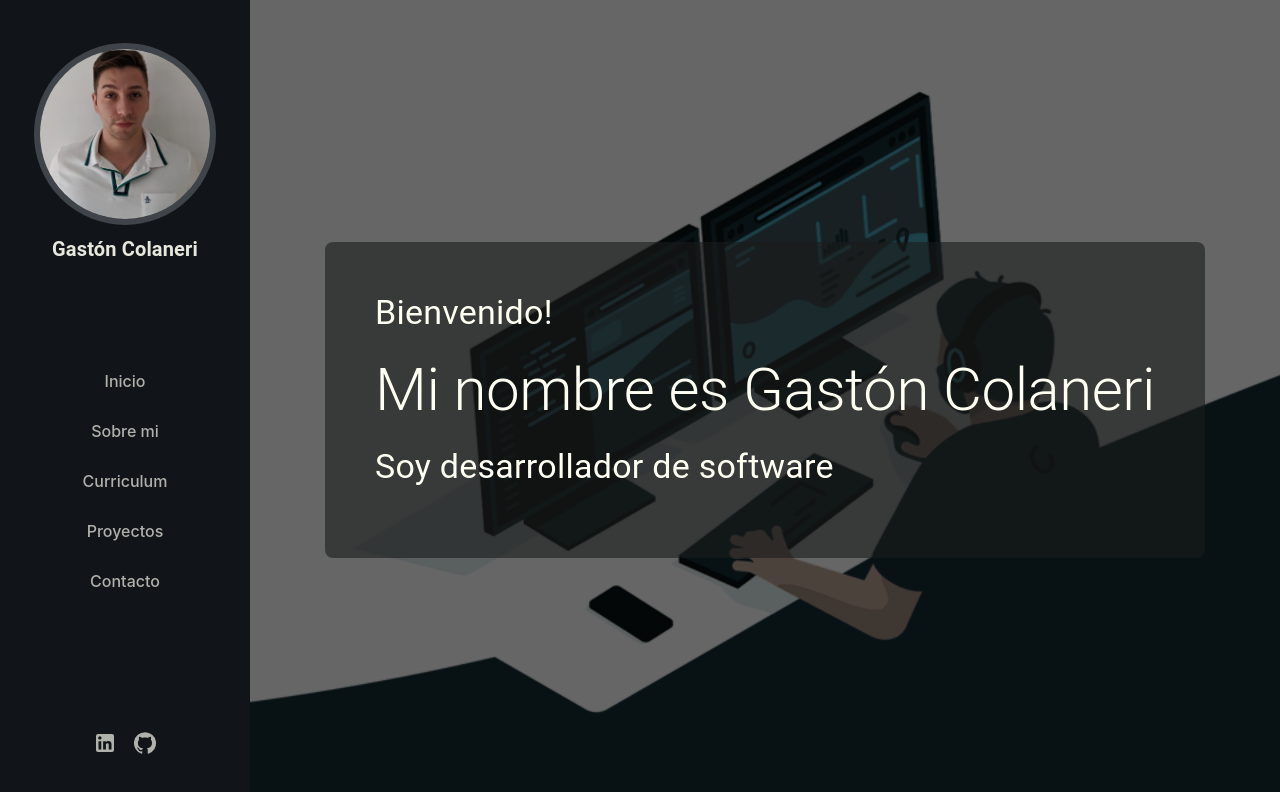
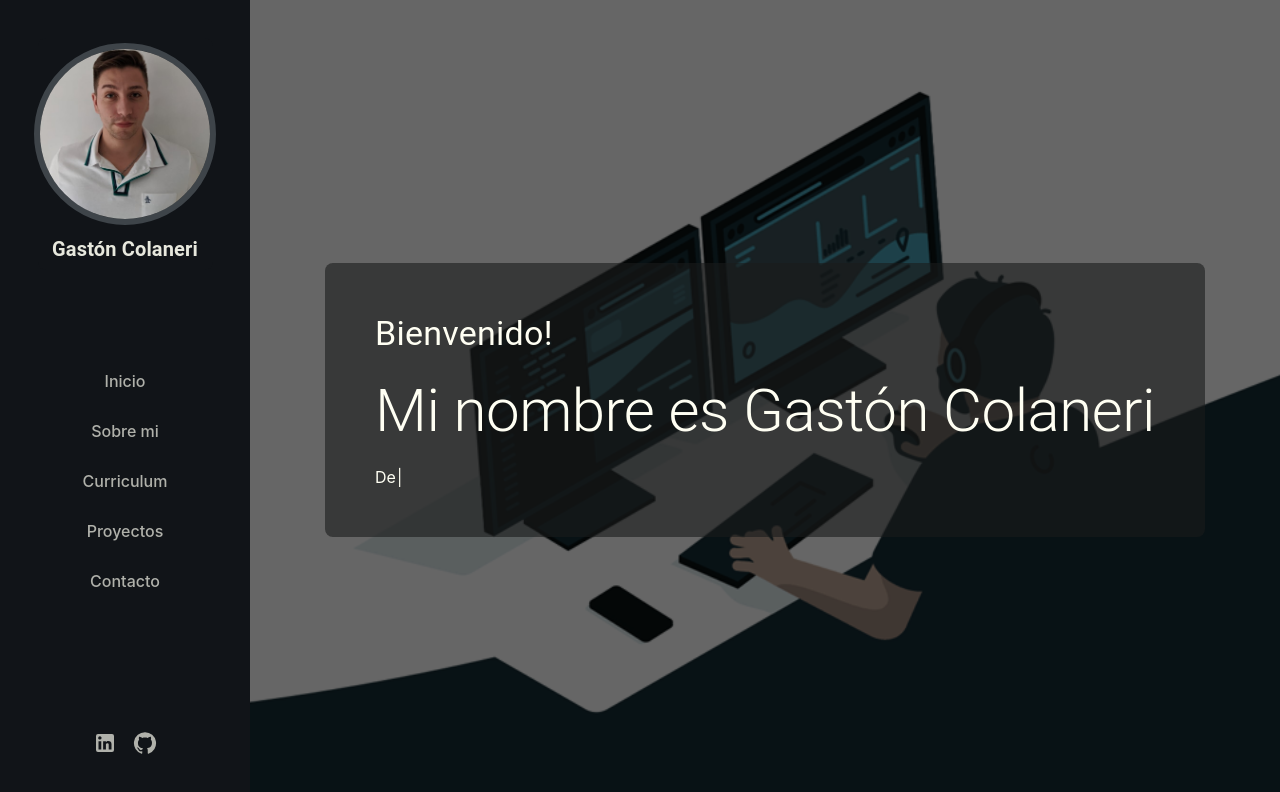
Before and after one commit to gastoncolaneri/personal-portfolio, a React (Create React App) app: page / in a window 1280 px wide. Shown: the top 792 px of the page. Built offline with nearby package versions, Linux system fonts and the light colour scheme.

Commit message:
Se implementa el typewriter del home

```diff
--- a/package.json
+++ b/package.json
@@ -27,6 +27,7 @@
     "react-swipeable-views": "^0.14.0",
     "react-swipeable-views-utils": "^0.14.0",
     "typescript": "^4.4.2",
+    "typewriter-effect": "^2.19.0",
     "uuid": "^9.0.0",
     "web-vitals": "^2.1.0"
   },
--- a/src/components/Navbar/CollapseNavbar/CollapseNavbar.tsx
+++ b/src/components/Navbar/CollapseNavbar/CollapseNavbar.tsx
@@ -2,7 +2,6 @@ import {
   AppBar,
   Avatar,
   Box,
-  Button,
   IconButton,
   Toolbar,
   Typography,
--- a/src/components/Sections/Home/Home.tsx
+++ b/src/components/Sections/Home/Home.tsx
@@ -1,9 +1,36 @@
+import { useState, useEffect } from "react";
 import { CardMedia, Typography } from "@mui/material";
+import Typewriter from "typewriter-effect";
 import { IListItems } from "../../../interfaces/navbar/listItems";
 
 import "./home.css";
+import { roles } from "../../../utils/constants";
 
 const Home = ({ id }: IListItems) => {
+  const [roleName, setRoleName] = useState("");
+
+  useEffect(() => {
+    const timeout = setTimeout(() => {
+      setRoleName(roles[0].slice(0, roleName.length + 1));
+    }, 100);
+    return () => clearTimeout(timeout);
+  }, [roleName]);
+
+  const typeWriterInit = (typewriter: any) => {
+    typewriter
+      .typeString(roles[0])
+      .pauseFor(1500)
+      .deleteAll()
+      .pauseFor(500)
+      .typeString(roles[1])
+      .pauseFor(1500)
+      .deleteAll()
+      .pauseFor(500)
+      .typeString(roles[2])
+      .pauseFor(1500)
+      .start();
+  };
+
   return (
     <div id={id} className="container">
       <CardMedia
@@ -18,9 +45,23 @@ const Home = ({ id }: IListItems) => {
         <Typography variant="h2" className="mb-20">
           Mi nombre es Gastón Colaneri
         </Typography>
-        <Typography variant="h4" className="mb-20">
-          Soy desarrollador de software
-        </Typography>
+        <div>
+          <Typewriter
+            onInit={typeWriterInit}
+            options={{
+              loop: true,
+              autoStart: true,
+              delay: 80,
+            }}
+          />
+        </div>
+
+        {/* <div className="typewritter__container mb-20">
+          <Typography variant="h4">
+            Soy{" "}
+            <span className="typewritter__text">desarrollador de software</span>
+          </Typography>
+        </div> */}
       </div>
     </div>
   );
--- a/src/components/Sections/Home/home.css
+++ b/src/components/Sections/Home/home.css
@@ -23,3 +23,27 @@
   opacity: 1;
   font-weight: 200 !important;
 }
+
+.typewritter__container {
+  display: flex;
+  /*This part is important for centering*/
+}
+
+.typewritter__text {
+  animation: typing 2s steps(22), blink 0.5s step-end infinite alternate;
+  white-space: nowrap;
+  overflow: hidden;
+  border-right: 3px solid;
+}
+
+@keyframes typing {
+  from {
+    width: 0;
+  }
+}
+
+@keyframes blink {
+  50% {
+    border-color: transparent;
+  }
+}
--- a/src/components/Sections/Portfolio/Portfolio.tsx
+++ b/src/components/Sections/Portfolio/Portfolio.tsx
@@ -11,7 +11,15 @@ const Portfolio = ({ id }: IListItems) => {
         fadedTitle={spanishData?.navList[3].title}
         title={spanishData?.subNavList[2]}
       />
-      <ImageList gap={20} className="section__container" cols={3}>
+      <ImageList
+        gap={20}
+        className="section__container"
+        sx={{
+          display: { xs: "flex", sm: "grid" },
+          flexDirection: { xs: "column" },
+          gridTemplateColumns: { xs: "none", sm: "repeat(3, 1fr) !important" },
+        }}
+      >
         {spanishData?.portfolio.map((item, index) => (
           <Project item={item} index={index} />
         ))}
--- a/src/index.css
+++ b/src/index.css
@@ -54,7 +54,7 @@ code {
   margin-bottom: 30px !important;
 }
 
-.text-grey {
+.mr-5 .text-grey {
   color: var(--TEXT-5) !important;
 }
 
@@ -126,12 +126,15 @@ code {
 
 /** Media Queries **/
 
-/* @media (max-width: 599px) {
-  .text {
-    font-size: 14px !important;
+@media (max-width: 599px) {
+  .sections {
+    padding: 20px 30px;
   }
 }
 @media (min-width: 600px) and (max-width: 899px) {
+  .sections {
+    padding: 30px 40px;
+  }
 }
 @media (min-width: 900px) and (max-width: 1199px) {
 }
@@ -139,4 +142,4 @@ code {
 }
 
 @media (min-width: 1536px) {
-} */
+}
--- a/src/utils/constants.ts
+++ b/src/utils/constants.ts
@@ -91,3 +91,9 @@ export const footerLayout = { padding: { xs: "15px", sm: "20px", md: "30px" } };
 export const normalText = { fontSize: { xs: "14px", md: "16px" } };
 
 export const normalTitle = { fontSize: { xs: "16px", md: "18px" } };
+
+export const roles = [
+  "Desarrollador de Software",
+  "Desarrollador Web",
+  "Desarollador Mobile",
+];
```
